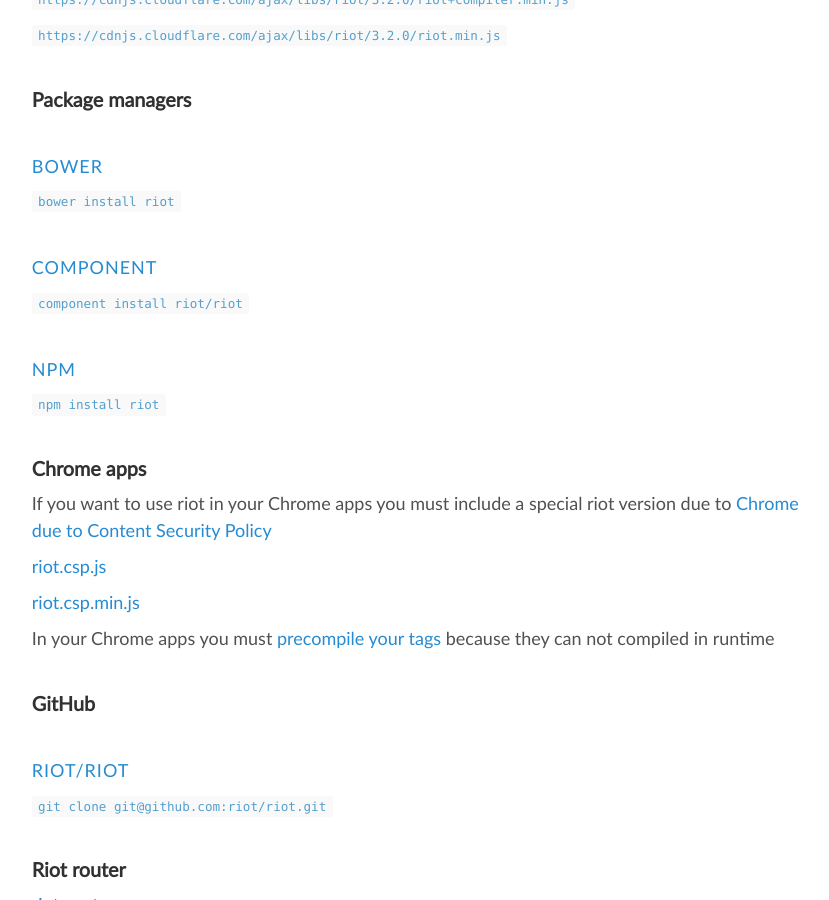
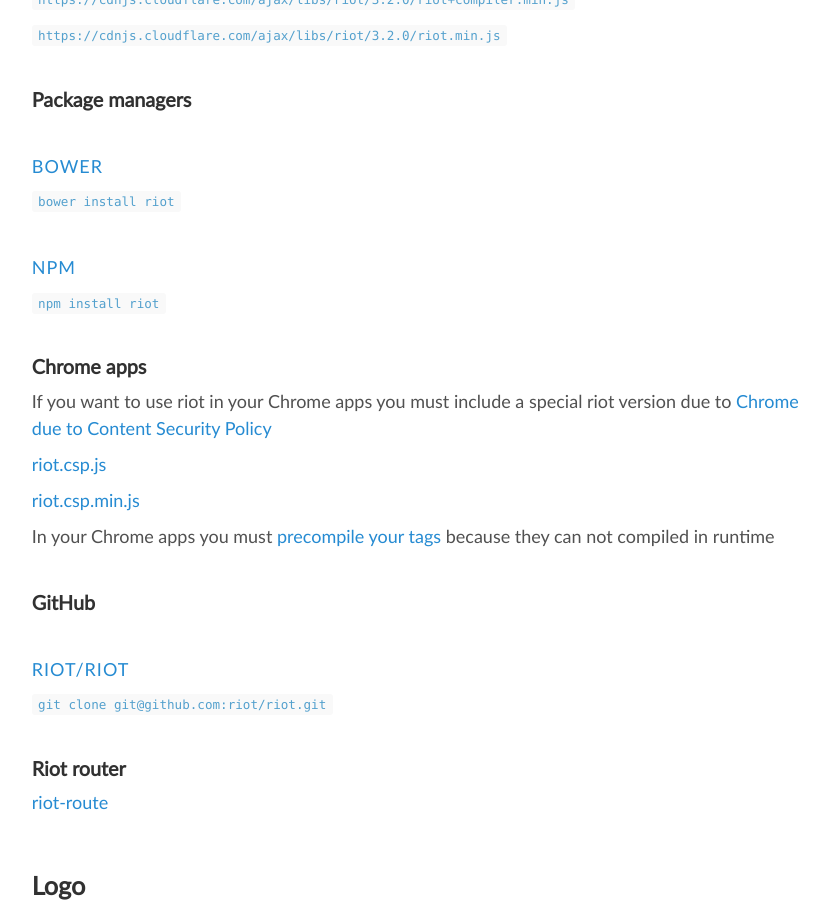
Before and after one commit to riot/riot.github.io, a Jekyll site: the page built from download.md, in a window 1280 px wide and 900 px high, scrolled down 815 px. Shown: the whole window, without its empty margins (223-1052 px from the left). Built offline with Jekyll 4.4.1, drawn with Linux system fonts in a browser that asks for light colours; nearby versions of some CDN libraries; emoji names are drawn with the system emoji font.

Commit message:
closes #149

```diff
--- a/download.md
+++ b/download.md
@@ -49,10 +49,6 @@
 
 `bower install riot`
 
-#### [Component](http://component.github.io/?q=riot)
-
-`component install riot/riot`
-
 #### [NPM](https://www.npmjs.com/package/riot)
 
 `npm install riot`
```
